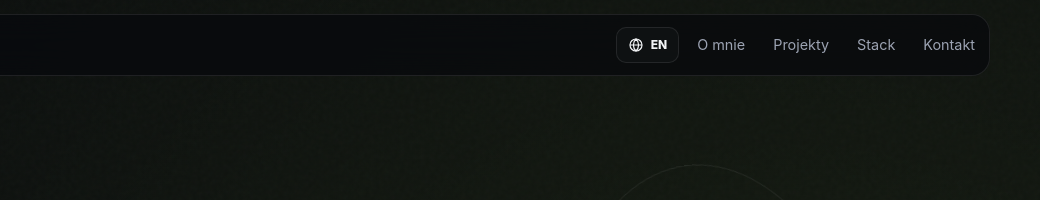
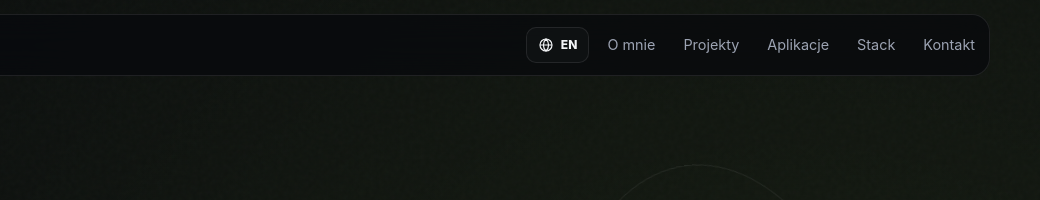
Before and after one commit to janczesko12/Portfolio, a plain HTML site: page index.html in a window 1280 px wide. Shown: the top 200 px of the page, 240-1280 px from the left. Drawn offline with Linux system fonts and the light colour scheme; no server answers.

Commit message:
Add Applications tab to NovyDev navigation

```diff
--- a/index.html
+++ b/index.html
@@ -28,6 +28,7 @@
     <nav id="nav" class="nav" aria-label="Główna nawigacja">
       <a href="#about" data-i18n="navAbout">O mnie</a>
       <a href="#projects" data-i18n="navProjects">Projekty</a>
+      <a href="/aplikacje.html">Aplikacje</a>
       <a href="#stack" data-i18n="navStack">Stack</a>
       <a href="#contact" data-i18n="navContact">Kontakt</a>
     </nav>
```
